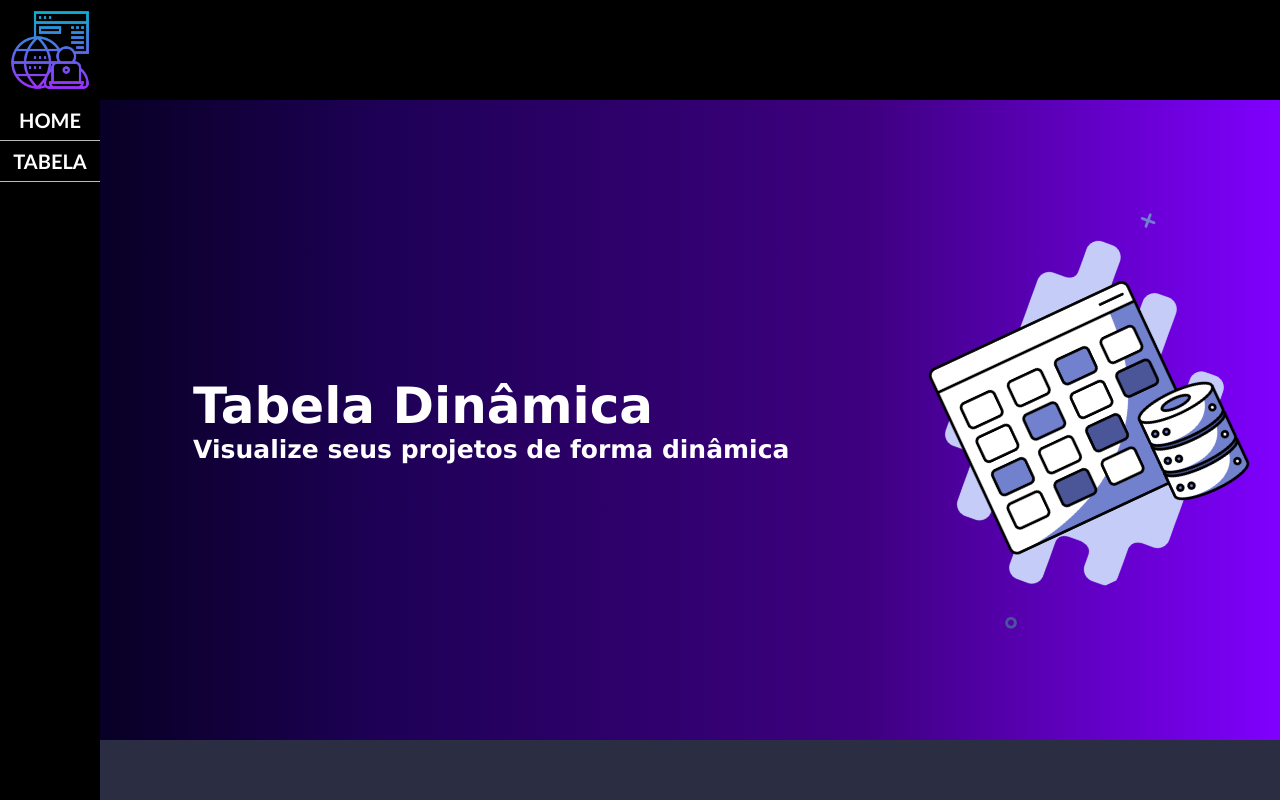
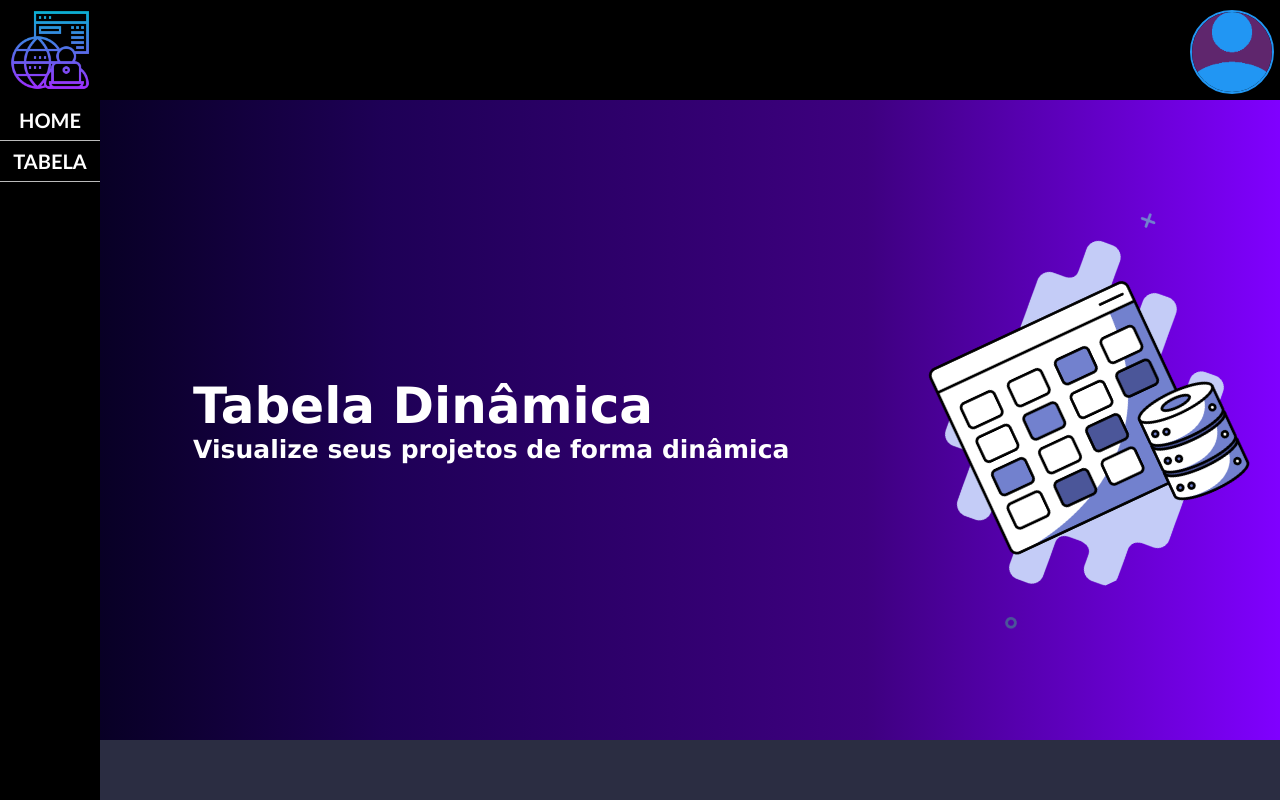
Before and after one commit to Web-LIA/Tabela-Dinamica, a React (Create React App) app: page / in a window 1280 px wide. Shown: the top 800 px of the page. Built offline with nearby package versions, Linux system fonts and the light colour scheme.

Commit message:
feat: adicionar imagem de usuario/login

```diff
--- a/src/App.css
+++ b/src/App.css
@@ -28,17 +28,25 @@
     }
   }
   .superior{
-    width: 100vw;
-    height: 80px;
+    width: 100%;
+    height: 100px;
     align-content: center;
     ul{
       display: flex;
       justify-content: space-between;
-      width: calc(100vw - 80px);
-
-      .logo{
+      width: 100vw;
+      padding: 10px;
+      li{
         width: 80px;
         height: 80px;
+      }
+      img{
+        width: 100%;
+        height: 100%;
+      }
+      .login{
+        border-radius: 100%;
+        border: 2px solid #2196F3;
       }
 
     }
@@ -57,7 +65,6 @@
   div{
     background-color: black;
     position: fixed;
-    padding: 10px;
     display: flex;
     z-index: 1;
   }
--- a/src/components/navBar.tsx
+++ b/src/components/navBar.tsx
@@ -1,5 +1,5 @@
 import logo from './../assets/logo.png'
-
+import login from './../assets/login.png'
 interface navProps{
     style:string;
     user?:string;
@@ -22,7 +22,7 @@ function NavBar({ style, user }:navProps){
                 <ul>
                     <li><a href="/"><img src={logo} alt="LOGO" className='logo'/></a></li>
                     {/* COLOCAR ABAIXO OS ITENS DA NAVBAR COM TAG li */}
-
+                    <li><img src={login} alt="LOGIN" className='login'/></li>
                 </ul>
             </div>
 
```
